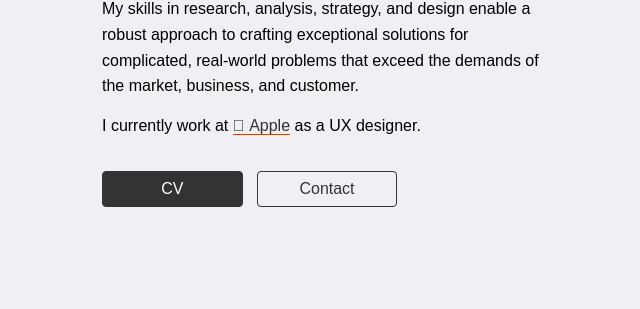
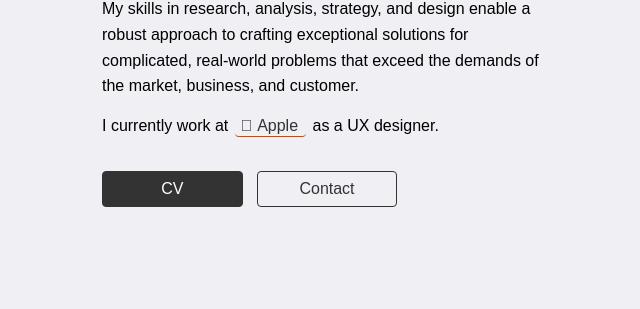
Before and after one commit to foundmonster/foundmonster.github.io, a Jekyll site: the page built from index.html, in a window 1280 px wide. Shown: the part 332-641 px from the top of the page, without its empty margins (314-954 px from the left). Built offline with Jekyll 4.4.1, drawn with Linux system fonts in a browser that asks for light colours; some web fonts are replaced.

Commit message:
making an inline link button style

```diff
--- a/_sass/main.scss
+++ b/_sass/main.scss
@@ -316,6 +316,13 @@
     border-bottom: 1px solid #bb4e20;
 }
 
+a.button-link {
+    margin: 2px;
+    border-radius: 4px;
+    background-color: rgba(255,255,255,.02);
+    padding: 1px 8px 2px 6px;
+}
+
 
 /* BUTTON PRIMARY */
 
--- a/index.html
+++ b/index.html
@@ -15,7 +15,7 @@
 </li>
 </ul>
 {% endcomment %}
-I currently work at <a href="https://apple.com"> Apple</a> as a UX designer. <br>
+I currently work at <a class="button-link" href="https://apple.com"> Apple</a> as a UX designer. <br>
 <br>
 <br>
 
```
